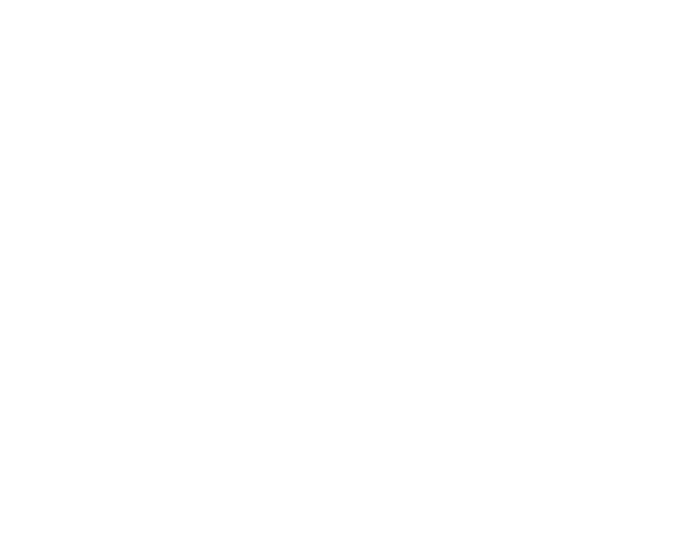
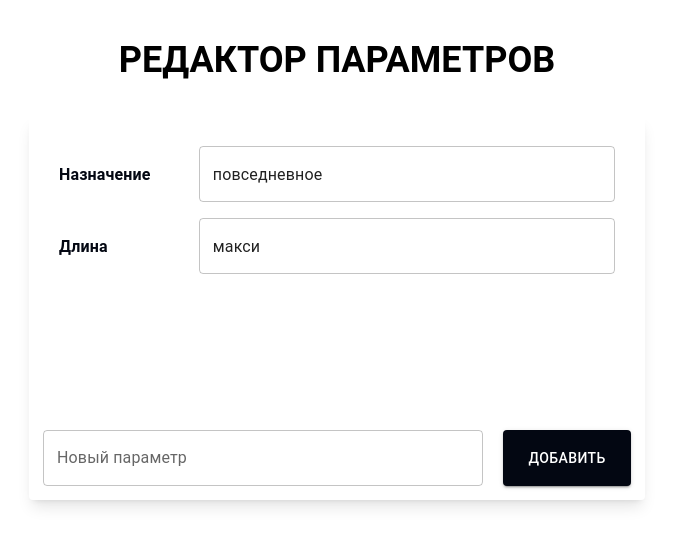
Before and after one commit to MiggRabbid/test-task---Selsup, a React (Vite) app: page / in a window 1280 px wide. Shown: the top 546 px of the page, without its empty margins (303-976 px from the left). Built offline with nearby package versions, Linux system fonts and the light colour scheme.

Commit message:
Update: task is ready

```diff
--- a/src/App.tsx
+++ /dev/null
@@ -1,56 +0,0 @@
-import { Box } from '@mui/material';
-import React, { ChangeEvent } from "react";
-/**
- * Перечисление ParamType используется как тип input.
- * Сделано для расширения типов параметров.
- * Например:
- * enum ParamType {
- *   String = 'text',
- *   Number = 'number',
- *   Date = 'date',
- * }
- */
-enum ParamType {
-  String = "text",
-}
-
-type Color = string;
-
-interface Param {
-  id: number;
-  name: string;
-  type: ParamType;
-}
-
-interface ParamValue {
-  paramId: number;
-  value: string;
-}
-
-interface Model {
-  paramValues: ParamValue[];
-  colors: Color[];
-}
-
-interface Props {
-  params: Param[];
-  model: Model;
-}
-
-interface State {
-  params: Param[];
-  paramValues: ParamValue[];
-  colors?: Color[] | [];
-}
-
-class ParamEditor extends React.Component<Props, State> {
-  public getModel() {
-  }
-  }
-
-const App= () => (
-  <Box>
-  </Box>
-);
-
-export default App;
--- /dev/null
+++ b/src/app/App.tsx
@@ -0,0 +1,210 @@
+import React from 'react';
+import {
+  Box,
+  Button,
+  createTheme,
+  FormLabel,
+  List,
+  ListItem,
+  Paper,
+  TextField,
+  ThemeProvider,
+} from '@mui/material';
+
+/** ----- ТИПИЗАЦИЯ */
+/**
+ * Перечисление ParamType используется как тип input. Сделано для расширения типов параметров.
+ * Например:
+ * enum ParamType {
+ *   String = 'text',
+ *   Number = 'number',
+ *   Date = 'date',
+ * }
+ */
+enum ParamType {
+  String = 'text',
+}
+
+type Color = string;
+
+interface Param {
+  id: number;
+  name: string;
+  type: ParamType;
+}
+
+interface ParamValue {
+  paramId: number;
+  value: string;
+}
+
+interface Model {
+  paramValues: ParamValue[];
+  colors: Color[];
+}
+
+interface Props {
+  params: Param[];
+  model: Model;
+}
+
+interface State {
+  params: Param[];
+  paramValues: ParamValue[];
+  colors: Color[];
+}
+
+/** ----- Компоненты */
+class ParamEditor extends React.Component<Props, State> {
+  private newParamRef = React.createRef<HTMLInputElement>();
+
+  constructor(props: Props) {
+    super(props);
+
+    this.state = {
+      params: props.params,
+      paramValues: props.model.paramValues,
+      colors: props.model.colors,
+    };
+  }
+
+  public getModel(): Model {
+    return {
+      paramValues: this.state.paramValues,
+      colors: this.state.colors,
+    };
+  }
+
+  handleParamValueChange = (paramId: number, newValue: string) => {
+    this.setState((prevState) => {
+      const updatedValues = prevState.paramValues.map((pv) =>
+        pv.paramId === paramId ? { ...pv, value: newValue } : pv,
+      );
+      return { paramValues: updatedValues };
+    });
+  };
+
+  addNewParam = () => {
+    const newParamName = this.newParamRef.current?.value.trim() || '';
+    if (!newParamName) return;
+    const lastId = this.state.params[this.state.params.length - 1]?.id || 0;
+    const newId = lastId + 1;
+
+    const newParam: Param = {
+      id: newId,
+      name: newParamName,
+      type: ParamType.String,
+    };
+
+    const newParamValue: ParamValue = {
+      paramId: newId,
+      value: '',
+    };
+
+    this.setState((prevState) => ({
+      params: [...prevState.params, newParam],
+      paramValues: [...prevState.paramValues, newParamValue],
+    }));
+
+    if (this.newParamRef.current) {
+      this.newParamRef.current.value = '';
+    }
+  };
+
+  render() {
+    return (
+      <Paper className="w-1/2 h-fit min-h-96 p-3.5 flex flex-col justify-between gap-9 shadow-lg!">
+        <List className="w-full flex flex-col">
+          {this.state.params.map((param) => {
+            const paramValue = this.state.paramValues.find(
+              (pv) => pv.paramId === param.id,
+            );
+            return (
+              <ListItem key={param.id} className="w-full flex flex-row gap-5">
+                <FormLabel className="w-40 text-gray-950! font-semibold!" color="primary">
+                  {param.name}
+                </FormLabel>
+                <TextField
+                  fullWidth
+                  variant="outlined"
+                  value={paramValue?.value || ''}
+                  onChange={(e) => this.handleParamValueChange(param.id, e.target.value)}
+                />
+              </ListItem>
+            );
+          })}
+        </List>
+
+        <Box className="w-full flex flex-row gap-5">
+          <TextField
+            fullWidth
+            className="text-gray-950! border-amber-50!"
+            variant="outlined"
+            label="Новый параметр"
+            inputRef={this.newParamRef}
+          />
+          <Button
+            variant="contained"
+            className="w-40 bg-gray-950!"
+            onClick={this.addNewParam}
+          >
+            Добавить
+          </Button>
+        </Box>
+      </Paper>
+    );
+  }
+}
+
+/** ----- Начальные параметры */
+const initialParams: Param[] = [
+  { id: 1, name: 'Назначение', type: ParamType.String },
+  { id: 2, name: 'Длина', type: ParamType.String },
+];
+
+const initialModel: Model = {
+  paramValues: [
+    { paramId: 1, value: 'повседневное' },
+    { paramId: 2, value: 'макси' },
+  ],
+  colors: [],
+};
+
+/** ----- Начальные параметры */
+const theme = createTheme({
+  components: {
+    MuiOutlinedInput: {
+      styleOverrides: {
+        root: {
+          '&.Mui-focused .MuiOutlinedInput-notchedOutline': {
+            color: '#1d293d',
+            borderColor: '#1d293d',
+          },
+        },
+      },
+    },
+    MuiInputLabel: {
+      styleOverrides: {
+        root: {
+          '&.Mui-focused': {
+            color: '#1d293d',
+            border: '1px solid #1d293d',
+          },
+        },
+      },
+    },
+
+  },
+});
+
+/** ----- App */
+const App = () => (
+  <ThemeProvider theme={theme}>
+    <Box className="w-full h-full p-6 pt-10 flex flex-col justify-start items-center gap-9">
+      <h1 className="text-4xl font-bold uppercase">Редактор параметров</h1>
+      <ParamEditor params={initialParams} model={initialModel} />
+    </Box>
+  </ThemeProvider>
+);
+
+export default App;
--- a/src/index.scss
+++ /dev/null
@@ -1,12 +0,0 @@
-body {
-  margin: 0;
-  padding: 0;
-  box-sizing: border-box;
-  min-width: 100dvw;
-  min-height: 100dvh;
-}
-
-#root {
-  min-width: 100dvw;
-  min-height: 100dvh;
-}
--- /dev/null
+++ b/src/styles/index.css
@@ -0,0 +1,26 @@
+
+@import "tailwindcss";
+@tailwind base;
+@tailwind components;
+@tailwind utilities;
+
+@import url('https://fonts.googleapis.com/css2?family=Roboto:wght@400;500;700&display=swap');
+
+body {
+  margin: 0;
+  padding: 0;
+  box-sizing: border-box;
+  width: 100dvw;
+  height: fit-content;
+  min-height: 100dvh;
+  font-family: 'Roboto', sans-serif;
+  font-size: 16;
+  line-height: 1.25;
+  font-weight: 500;
+}
+
+#root {
+  width: 100dvw;
+  height: fit-content;
+  min-height: 100dvh;
+}
--- /dev/null
+++ b/tailwind.config.js
@@ -0,0 +1,8 @@
+/** @type {import('tailwindcss').Config} */
+module.exports = {
+  content: [
+    './index.html',
+    './src/**/*.{js,ts,jsx,tsx,scss,css}',
+  ],
+  plugins: [],
+};
--- a/tsconfig.json
+++ b/tsconfig.json
@@ -20,6 +20,6 @@
     "noUnusedParameters": true,
     "noFallthroughCasesInSwitch": true
   },
-  "include": ["src"],
+  "include": ["src", "tailwind.config.js"],
   "references": [{ "path": "./tsconfig.node.json" }]
 }
--- a/vite.config.ts
+++ b/vite.config.ts
@@ -1,9 +1,8 @@
 import { defineConfig } from 'vite';
 import react from '@vitejs/plugin-react';
+import tailwindcss from '@tailwindcss/vite';
 
 // https://vitejs.dev/config/
 export default defineConfig({
-  plugins: [
-    react(),
-  ],
+  plugins: [react(), tailwindcss()],
 });
```
Also changed, not shown: package.json (+5 -3 lines), src/main.tsx (+5 -6 lines), prettier.config.cjs (renamed from prettier.config.js), 1 other file (tests, documents, lock files or other folders).
